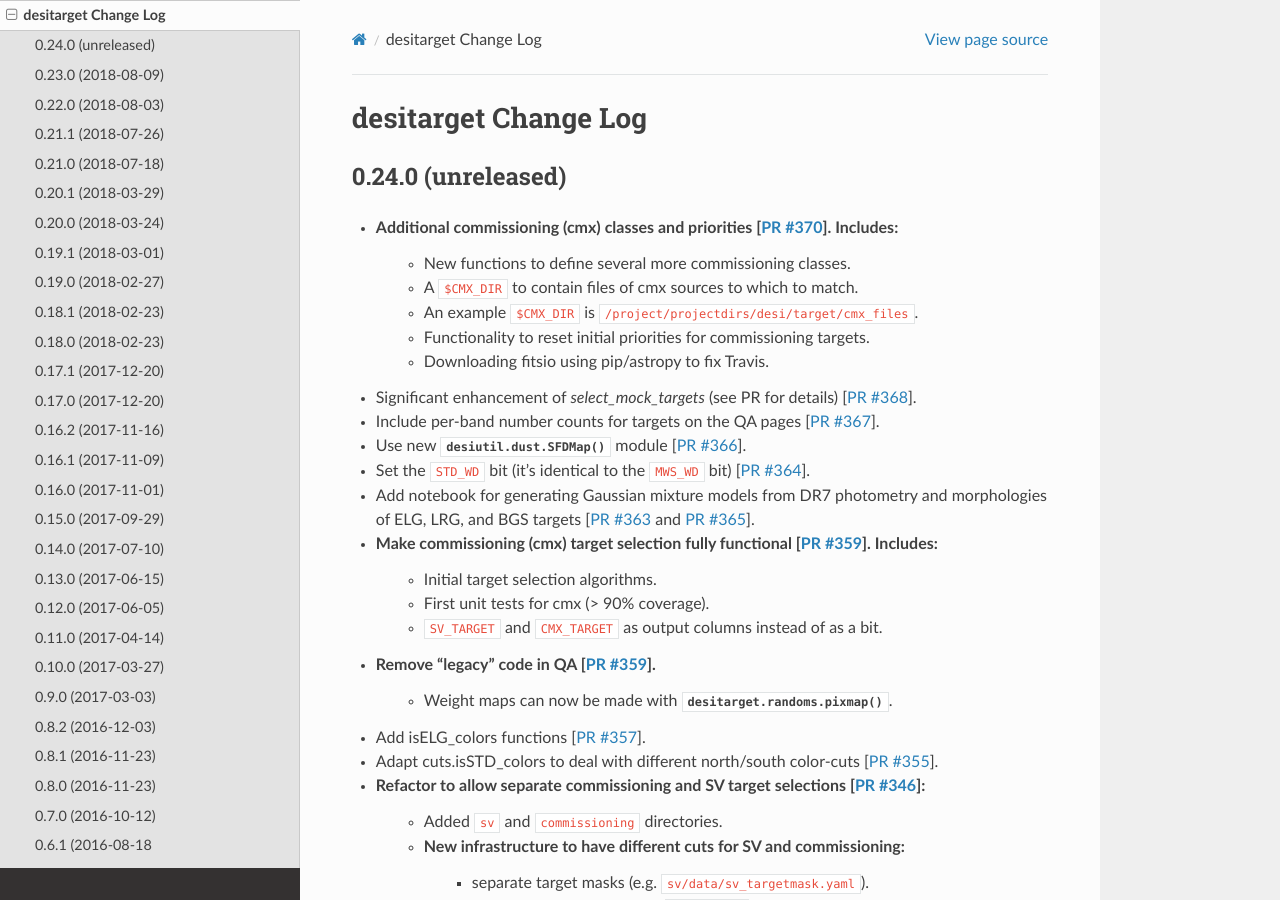
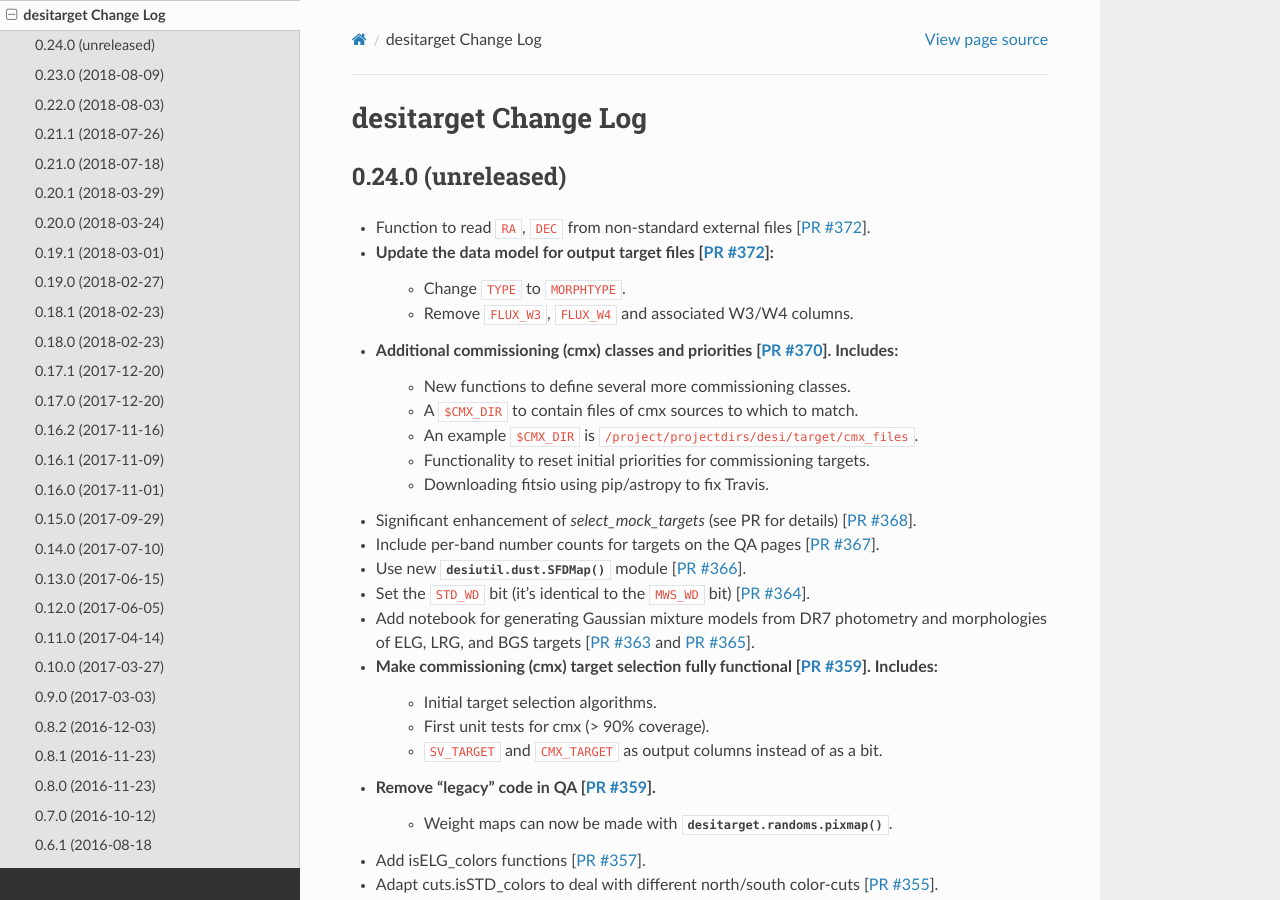
Before and after one commit to desihub/desitarget, a Sphinx documentation site: the page built from doc/changes.rst, in a window 1280 px wide and 900 px high. Built offline with Sphinx 7.4.7 and the Read the Docs theme 2.0.0, drawn with Linux system fonts in a browser that asks for light colours.

Commit message:
updating the changes file [ci skip]

```diff
--- a/doc/changes.rst
+++ b/doc/changes.rst
@@ -5,6 +5,10 @@ desitarget Change Log
 0.24.0 (unreleased)
 -------------------
 
+* Function to read ``RA``, ``DEC`` from  non-standard external files [`PR #372`_].
+* Update the data model for output target files [`PR #372`_]:
+    * Change ``TYPE`` to ``MORPHTYPE``.
+    * Remove ``FLUX_W3``, ``FLUX_W4`` and associated W3/W4 columns.
 * Additional commissioning (cmx) classes and priorities [`PR #370`_]. Includes:
     * New functions to define several more commissioning classes.
     * A ``$CMX_DIR`` to contain files of cmx sources to which to match.
@@ -59,6 +63,8 @@ desitarget Change Log
 .. _`PR #367`: https://github.com/desihub/desitarget/pull/367
 .. _`PR #368`: https://github.com/desihub/desitarget/pull/368
 .. _`PR #370`: https://github.com/desihub/desitarget/pull/370
+.. _`PR #372`: https://github.com/desihub/desitarget/pull/372
+
 
 0.23.0 (2018-08-09)
 -------------------
```
